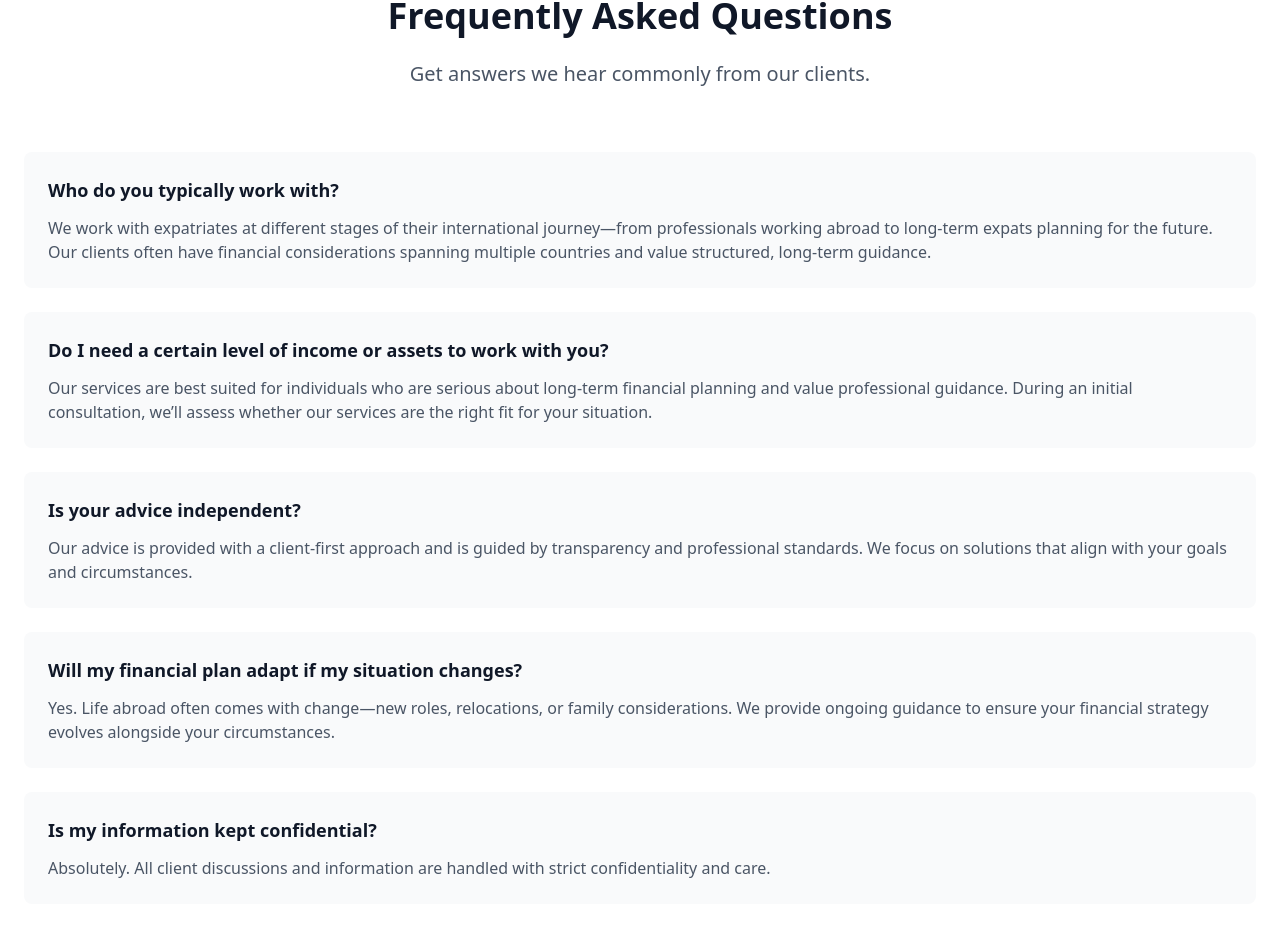
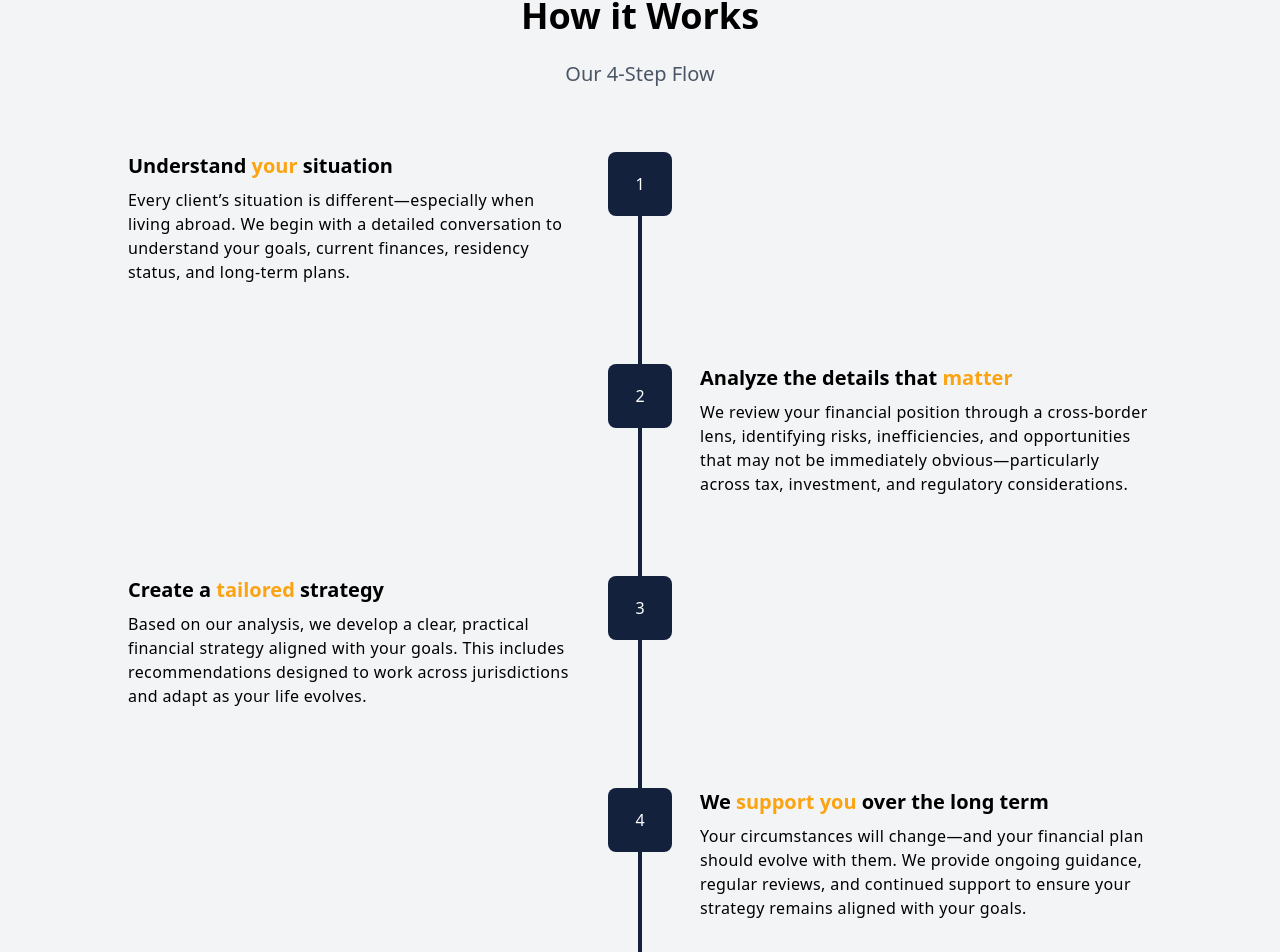
Before and after one commit to MarkLorens/SettleSmart, a React (Vite) app: page / in a window 1280 px wide. Shown: the part 2502-3454 px from the top of the page. Built offline with nearby package versions, Linux system fonts and the light colour scheme.

Commit message:
Added Workflow Section.

```diff
--- a/src/components/home/Services.jsx
+++ b/src/components/home/Services.jsx
@@ -13,7 +13,7 @@ const Services = () => {
             className="bg-white p-8 rounded-2xl shadow-lg hover:shadow-xl transition-shadow"
           >
             <div className="w-16 h-16 bg-blue rounded-full flex items-center justify-center mb-6 mx-auto">
-              <i class="fa-solid fa-piggy-bank text-white text-2xl"></i>
+              <i className="fa-solid fa-piggy-bank text-white text-2xl"></i>
             </div>
             <h3 className="text-xl font-bold mb-4">Retirement Planning</h3>
             <p className="text-gray-600">
@@ -26,7 +26,7 @@ const Services = () => {
             className="bg-white p-8 rounded-2xl shadow-lg hover:shadow-xl transition-shadow"
           >
             <div className="w-16 h-16 bg-blue rounded-full flex items-center justify-center mb-6 mx-auto">
-              <i class="fa-solid fa-money-bill-trend-up text-white text-2xl"></i>
+              <i className="fa-solid fa-money-bill-trend-up text-white text-2xl"></i>
             </div>
             <h3 className="text-xl font-bold mb-4">Investment Management</h3>
             <p className="text-gray-600">
@@ -39,7 +39,7 @@ const Services = () => {
             className="bg-white p-8 rounded-2xl shadow-lg hover:shadow-xl transition-shadow"
           >
             <div className="w-16 h-16 bg-blue rounded-full flex items-center justify-center mb-6 mx-auto">
-              <i class="fa-solid fa-shield-halved text-white text-2xl"></i>
+              <i className="fa-solid fa-shield-halved text-white text-2xl"></i>
             </div>
             <h3 className="text-xl font-bold mb-4">Insurance Planning</h3>
             <p className="text-gray-600">
@@ -52,7 +52,7 @@ const Services = () => {
             className="bg-white p-8 rounded-2xl shadow-lg hover:shadow-xl transition-shadow"
           >
             <div className="w-16 h-16 bg-blue rounded-full flex items-center justify-center mb-6 mx-auto">
-              <i class="fa-solid fa-graduation-cap text-white text-2xl"></i>
+              <i className="fa-solid fa-graduation-cap text-white text-2xl"></i>
             </div>
             <h3 className="text-xl font-bold mb-4">Education Funding</h3>
             <p className="text-gray-600">
@@ -65,7 +65,7 @@ const Services = () => {
             className="bg-white p-8 rounded-2xl shadow-lg hover:shadow-xl transition-shadow"
           >
             <div className="w-16 h-16 bg-blue rounded-full flex items-center justify-center mb-6 mx-auto">
-              <i class="fa-solid fa-file-invoice-dollar text-white text-2xl"></i>
+              <i className="fa-solid fa-file-invoice-dollar text-white text-2xl"></i>
             </div>
             <h3 className="text-xl font-bold mb-4">Tax Optimization</h3>
             <p className="text-gray-600">
@@ -78,7 +78,7 @@ const Services = () => {
             className="bg-white p-8 rounded-2xl shadow-lg hover:shadow-xl transition-shadow"
           >
             <div className="w-16 h-16 bg-blue rounded-full flex items-center justify-center mb-6 mx-auto">
-              <i class="fa-solid fa-house text-white text-2xl"></i>
+              <i className="fa-solid fa-house text-white text-2xl"></i>
             </div>
             <h3 className="text-xl font-bold mb-4">Estate Planning</h3>
             <p className="text-gray-600">
--- /dev/null
+++ b/src/components/home/WorkFlow.jsx
@@ -0,0 +1,145 @@
+import { useEffect, useRef, useState } from "react";
+
+const WorkFlow = () => {
+  const wrapperRef = useRef(null);
+  const [progress, setProgress] = useState(0);
+  const step1Ref = useRef(null);
+
+  useEffect(() => {
+    const handleScroll = () => {
+      if (!wrapperRef.current || !step1Ref.current) return;
+
+      const wrapperRect = wrapperRef.current.getBoundingClientRect();
+      const step1Rect = step1Ref.current.getBoundingClientRect();
+      const windowHeight = window.innerHeight;
+
+      const start = step1Rect.top - windowHeight / 2;
+      const end = wrapperRect.bottom - windowHeight / 2;
+
+      const total = end - start;
+      const current = windowHeight / 2 - start;
+
+      const percent = Math.min(Math.max(current / total, 0), 1);
+
+      setProgress(percent * 100);
+    };
+
+    window.addEventListener("scroll", handleScroll);
+    handleScroll(); // run once on mount
+
+    return () => window.removeEventListener("scroll", handleScroll);
+  }, []);
+
+  return (
+    <section id="WorkFlowSection" className="py-20 bg-gray-100">
+      <div className="max-w-7xl mx-auto px-6">
+        <div className="text-center mb-16">
+          <h2 className="text-4xl font-bold mb-6">How it Works</h2>
+          <p className="text-xl text-gray-600">Our 4-Step Flow</p>
+        </div>
+        <div id="FlowLayout">
+          <div
+            id="FlowWrapper"
+            ref={wrapperRef}
+            className="max-w-5xl mx-auto relative"
+          >
+            <div id="Step-1" className="relative min-h-16 pb-20 z-10">
+              <div className="absolute right-1/2 translate-x-1/2 bg-blue text-white w-16 h-16 rounded-lg flex items-center justify-center">
+                1
+              </div>
+              <div className="grid lg:grid-cols-2 gap-30 justify-center items-center">
+                <div className="space-y-2">
+                  <h2 className="font-semibold text-xl">
+                    Understand <span className="text-gold">your</span> situation
+                  </h2>
+                  <p className="tracking-wide">
+                    Every client’s situation is different—especially when living
+                    abroad. We begin with a detailed conversation to understand
+                    your goals, current finances, residency status, and
+                    long-term plans.
+                  </p>
+                </div>
+                <div></div>
+              </div>
+            </div>
+            <div id="Step-2" className="relative min-h-16 pb-20 z-10">
+              <div
+                ref={step1Ref}
+                className="absolute right-1/2 translate-x-1/2 bg-blue text-white w-16 h-16 rounded-lg flex items-center justify-center"
+              >
+                2
+              </div>
+              <div className="grid lg:grid-cols-2 gap-30 justify-center items-center">
+                <div></div>
+                <div className="space-y-2">
+                  <h2 className="font-semibold text-xl">
+                    Analyze the details that{" "}
+                    <span className="text-gold">matter</span>
+                  </h2>
+                  <p className="tracking-wide">
+                    We review your financial position through a cross-border
+                    lens, identifying risks, inefficiencies, and opportunities
+                    that may not be immediately obvious—particularly across tax,
+                    investment, and regulatory considerations.
+                  </p>
+                </div>
+              </div>
+            </div>
+            <div id="Step-3" className="relative min-h-16 pb-20 z-10">
+              <div className="absolute right-1/2 translate-x-1/2 bg-blue text-white w-16 h-16 rounded-lg flex items-center justify-center">
+                3
+              </div>
+              <div className="grid lg:grid-cols-2 gap-30 justify-center items-center">
+                <div className="space-y-2">
+                  <h2 className="font-semibold text-xl">
+                    Create a <span className="text-gold">tailored</span>{" "}
+                    strategy
+                  </h2>
+                  <p className="tracking-wide">
+                    Based on our analysis, we develop a clear, practical
+                    financial strategy aligned with your goals. This includes
+                    recommendations designed to work across jurisdictions and
+                    adapt as your life evolves.
+                  </p>
+                </div>
+                <div></div>
+              </div>
+            </div>
+            <div id="Step-4" className="relative min-h-16 pb-20 z-10">
+              <div className="absolute right-1/2 translate-x-1/2 bg-blue text-white w-16 h-16 rounded-lg flex items-center justify-center">
+                4
+              </div>
+              <div className="grid lg:grid-cols-2 gap-30 justify-center items-center">
+                <div></div>
+                <div className="space-y-2">
+                  <h2 className="font-semibold text-xl">
+                    We
+                    <span className="text-gold"> support you</span> over the
+                    long term
+                  </h2>
+                  <p className="tracking-wide">
+                    Your circumstances will change—and your financial plan
+                    should evolve with them. We provide ongoing guidance,
+                    regular reviews, and continued support to ensure your
+                    strategy remains aligned with your goals.
+                  </p>
+                </div>
+              </div>
+            </div>
+            <div
+              id="ProcessBar"
+              className="w-1 h-full absolute bg-blue/40 top-0 right-1/2 translate-x-1/2 rounded-lg overflow-hidden"
+            >
+              <div
+                className="w-full bg-blue transition-[height] duration-1000 ease-out"
+                style={{ height: `${progress}%` }}
+              />
+            </div>
+          </div>
+        </div>
+      </div>
+    </section>
+  );
+};
+
+export default WorkFlow;
--- a/src/pages/Home.jsx
+++ b/src/pages/Home.jsx
@@ -5,6 +5,7 @@ import FAQ from "../components/home/FAQ";
 import Hero from "../components/home/hero";
 import Services from "../components/home/Services";
 import VideoShowcase from "../components/home/VideoShowcase";
+import WorkFlow from "../components/home/WorkFlow";
 const Home = () => {
   return (
     <div>
@@ -12,6 +13,7 @@ const Home = () => {
       <VideoShowcase />
       <Services />
       <ClientReview />
+      <WorkFlow />
       <FAQ />
       <CTA />
       <Footer />
```
Also changed, not shown: src/components/home/ClientReview.jsx (+28 -19 lines).
